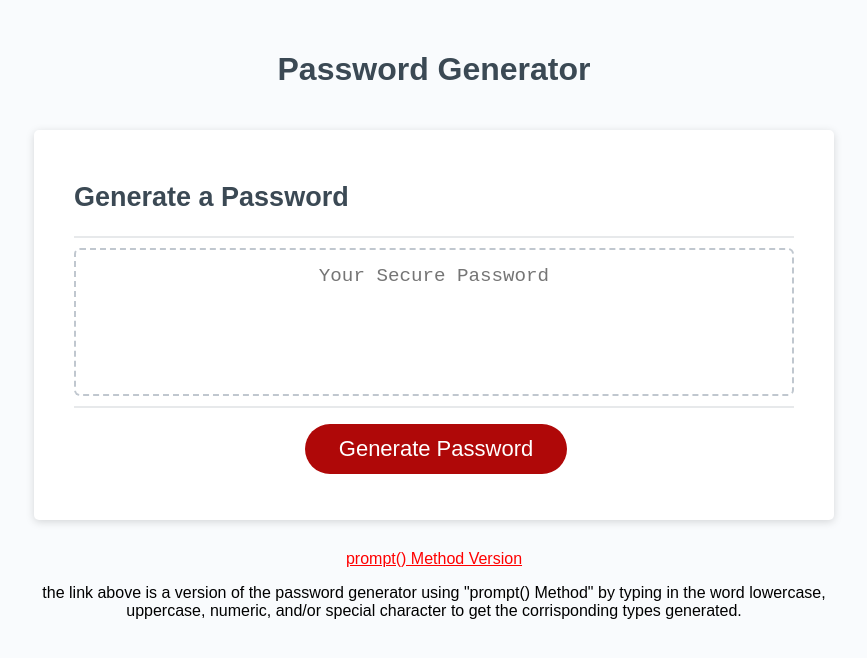
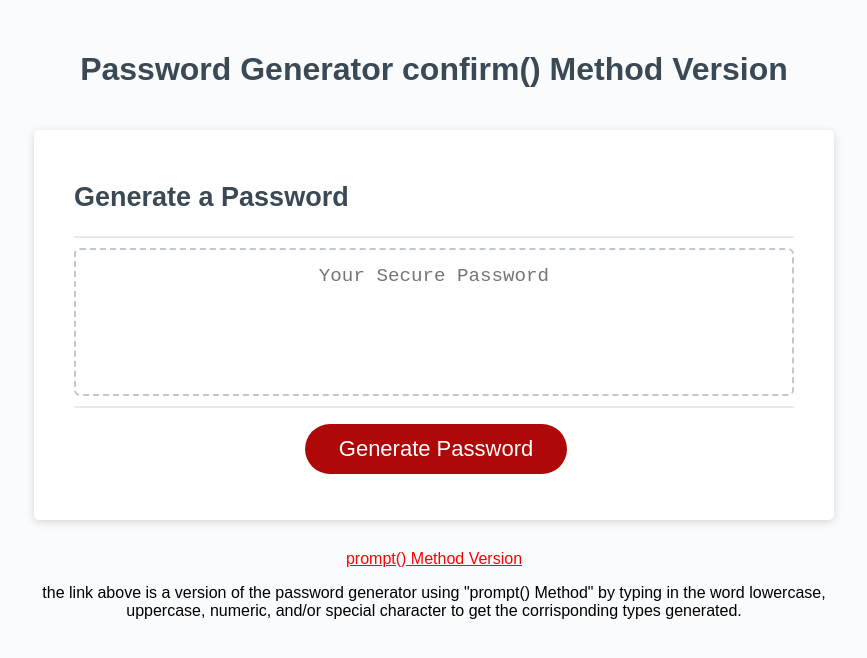
Before and after one commit to Limnation/03-password-generator, a plain HTML site: page index.html in a window 1280 px wide. Shown: the whole page, without its empty margins (206-1073 px from the left). Drawn offline with Linux system fonts and the light colour scheme.

Commit message:
updated title and h1 for index to help identify generater they r currently on

```diff
--- a/index.html
+++ b/index.html
@@ -4,13 +4,13 @@
     <meta charset="UTF-8" />
     <meta name="viewport" content="width=device-width, initial-scale=1.0" />
     <meta http-equiv="X-UA-Compatible" content="ie=edge" />
-    <title>Password Generator</title>
+    <title>confirm() Method Password Generator</title>
     <link rel="stylesheet" href="./css/style.css" />
   </head>
   <body>
     <div class="wrapper">
       <header>
-        <h1>Password Generator</h1>
+        <h1>Password Generator confirm() Method Version</h1>
       </header>
       <div class="card">
         <div class="card-header">
```
